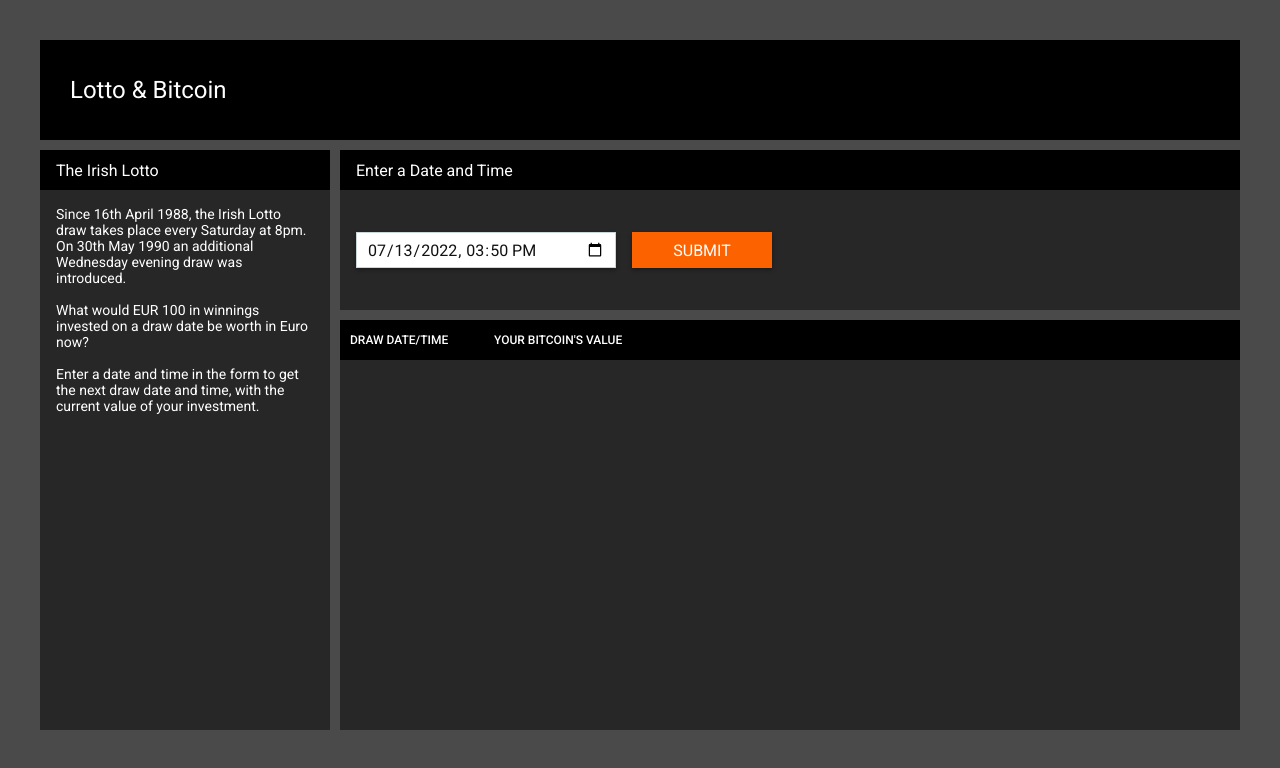
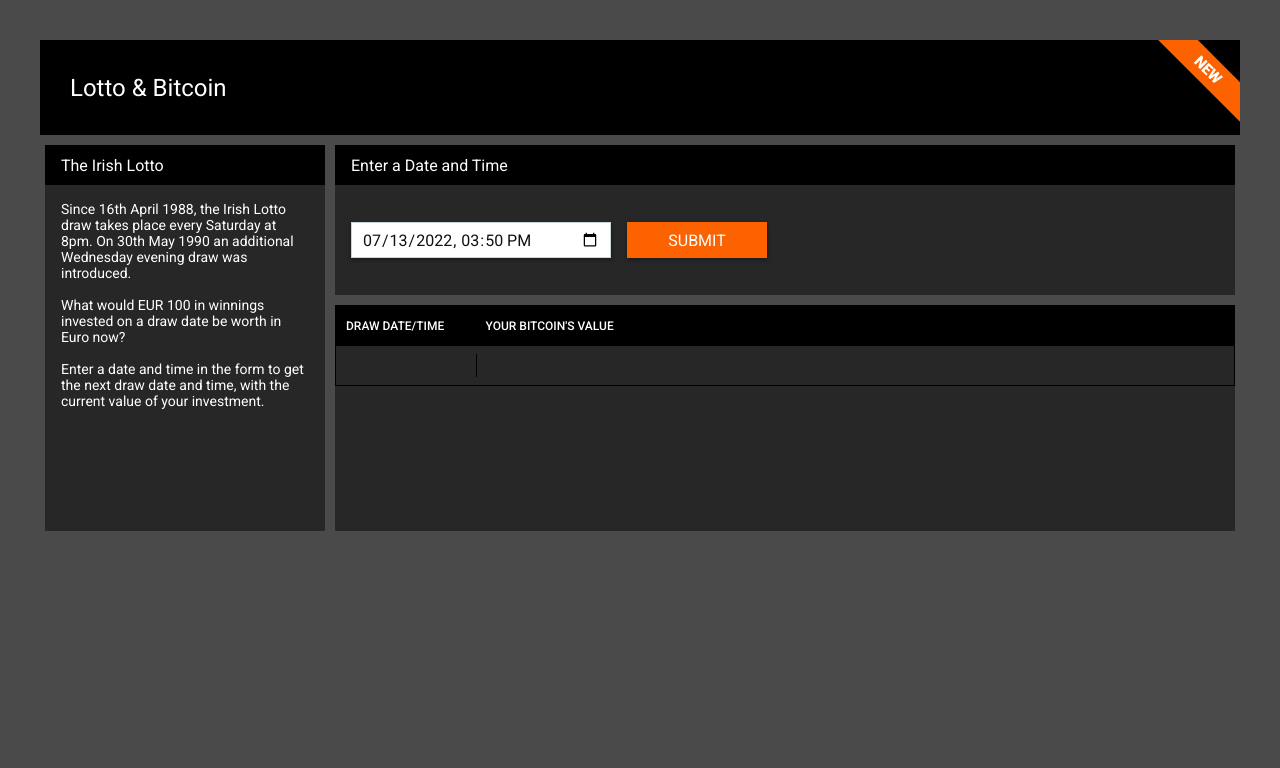
Before and after one commit to lcasviana/calculator, a plain HTML site: page index.html in a window 1280 px wide. Drawn offline with Linux system fonts and the light colour scheme.

Commit message:
Matching all requirements

```diff
--- a/index.html
+++ b/index.html
@@ -16,7 +16,7 @@
   <main id="main">
     <header id="header">
       <h1> Lotto & Bitcoin </h1>
-      <!-- <h3> NEW </h3> -->
+      <h3 class="ribbon"> NEW </h3>
     </header>
     <aside id="aside" class="card">
       <h2 class="card-title"> The Irish Lotto </h2>
@@ -48,6 +48,10 @@
           </tr>
         </thead>
         <tbody>
+          <tr class="transparent">
+            <td></td>
+            <td></td>
+          </tr>
         </tbody>
       </table>
     </section>
--- a/script.js
+++ b/script.js
@@ -1,4 +1,5 @@
 (function () {
+  let rows = 0;
   const calcDatetimeEl = document.querySelector('#calc-datetime');
   const calcButtonEl = document.querySelector('#calc-button');
   const tableBodyEl = document.querySelector('table tbody');
@@ -27,6 +28,20 @@
     const month = ('0' + (datetime.getMonth() + 1)).slice(-2);
     const day = ('0' + datetime.getDate()).slice(-2);
     return `${day}-${month}-${year}`;
+  }
+
+  /**
+   * Transform Date into locale string (dd-MM-yyyy HH:mm).
+   * @param {Date} datetime
+   * @returns {string}
+   */
+  function toLocaleString(datetime) {
+    const year = datetime.getFullYear().toString();
+    const month = ('0' + (datetime.getMonth() + 1)).slice(-2);
+    const day = ('0' + datetime.getDate()).slice(-2);
+    const hours = ('0' + datetime.getHours()).slice(-2);
+    const minutes = ('0' + datetime.getMinutes()).slice(-2);
+    return `${day}-${month}-${year} ${hours}:${minutes}`;
   }
 
   /**
@@ -104,9 +119,13 @@
    * @returns
    */
   function insertIntoTable(lottoDraw, winnings) {
-    const date = toDatetimeString(lottoDraw).replace('T', ' ');
+    if (rows === 0) {
+      tableBodyEl.innerHTML = '';
+    }
+    const date = toLocaleString(lottoDraw);
     const value = `€${winnings.toFixed(2)}`;
     const row = tableBodyEl.insertRow();
+    row.classList.add(winnings >= 100 ? 'success' : 'fail');
     const dateCell = row.insertCell();
     const valueCell = row.insertCell();
     const dateCellText = document.createElement('p');
@@ -115,6 +134,7 @@
     valueCellText.appendChild(document.createTextNode(value));
     dateCell.appendChild(dateCellText);
     valueCell.appendChild(valueCellText);
+    rows++;
   }
 
   /**
--- a/styles.css
+++ b/styles.css
@@ -8,8 +8,31 @@
   --font-light-color: #FFFFFF;
   --font-size: 16px;
   --input-border-color: #C8D6D9;
+  --input-hover-color: #E1E1E1;
+  --table-fail-color: #B71C1C;
   --table-row-color: #191919;
+  --table-success-color: #1B5E20;
   --shadow-color: #00000059;
+}
+
+@keyframes append-transition-success {
+  from {
+    background: var(--table-success-color);
+  }
+
+  to {
+    background: var(--table-row-color);
+  }
+}
+
+@keyframes append-transition-fail {
+  from {
+    background: var(--table-fail-color);
+  }
+
+  to {
+    background: var(--table-row-color);
+  }
 }
 
 * {
@@ -20,6 +43,7 @@
   font-weight: 400;
   margin: 0;
   padding: 0;
+  transition: all ease-in-out 300ms;
 }
 
 ::selection {
@@ -86,6 +110,7 @@ input {
 
 input:hover {
   cursor: text;
+  background: var(--input-hover-color);
 }
 
 button,
@@ -94,6 +119,8 @@ input {
 }
 
 table {
+  border: 0.0625rem solid var(--container-top-color);
+  border-collapse: collapse;
   border-spacing: 0;
   width: 100%;
 }
@@ -102,19 +129,21 @@ thead {
   background: var(--container-top-color);
 }
 
-tbody {
-  background: var(--table-row-color);
+tr {
+  border: 0.0625rem solid var(--container-top-color);
+  height: 2.5rem;
 }
 
-tr {
-  height: 2.5rem;
+tbody tr {
+  background: var(--table-row-color);
 }
 
 th,
 td {
+  padding: 0 0.625rem;
   text-align: left;
-  padding: 0 0.625rem;
-  width: 9rem;
+  width: 8.75rem;
+  position: relative;
 }
 
 th+th,
@@ -122,30 +151,45 @@ td+td {
   width: auto;
 }
 
+td:last-child::before {
+  border-left: 0.0625rem solid var(--container-top-color);
+  bottom: 0.5rem;
+  content: "";
+  left: 0;
+  position: absolute;
+  top: 0.5rem;
+  width: 0.0625rem;
+}
+
 #header {
   align-items: center;
   background: var(--container-top-color);
   display: flex;
   grid-area: header;
+  margin-bottom: 0.3125rem;
+  overflow: hidden;
   padding: 0 1.875rem;
+  position: relative;
 }
 
 #aside {
   grid-area: aside;
+  margin: 0.3125rem;
 }
 
 #form {
   grid-area: form;
+  margin: 0.3125rem;
 }
 
 #table {
   grid-area: table;
+  margin: 0.3125rem;
 }
 
 #main {
   align-content: start;
   display: grid;
-  gap: 0.625rem;
   grid-template: 6.25rem repeat(3, auto) / 1fr;
   grid-template-areas:
     "header"
@@ -160,7 +204,7 @@ td+td {
 
 @media (min-width: 600px) {
   #main {
-    grid-template: 6.25rem 10rem minmax(25.625rem, 1fr) / minmax(auto, 18.125rem) 1fr;
+    grid-template: 6.25rem 10rem minmax(14.75rem, auto) / minmax(auto, 18.125rem) 1fr;
     grid-template-areas:
       "header header"
       "aside form"
@@ -197,3 +241,39 @@ td+td {
   gap: 1rem;
   height: calc(100% - 2.5rem);
 }
+
+.success {
+  animation: append-transition-success 1s linear;
+}
+
+.fail {
+  animation: append-transition-fail 1s linear;
+}
+
+.success:hover {
+  background: var(--table-success-color);
+  transition: background-color;
+}
+
+.fail:hover {
+  background: var(--table-fail-color);
+  transition: background-color;
+}
+
+.ribbon {
+  background: var(--accent-color);
+  display: flex;
+  flex-flow: column;
+  height: 1.75rem;
+  justify-content: center;
+  position: absolute;
+  right: -3rem;
+  text-align: center;
+  top: 1rem;
+  transform: rotate(45deg);
+  width: 10rem;
+}
+
+.transparent {
+  background: transparent;
+}
```
